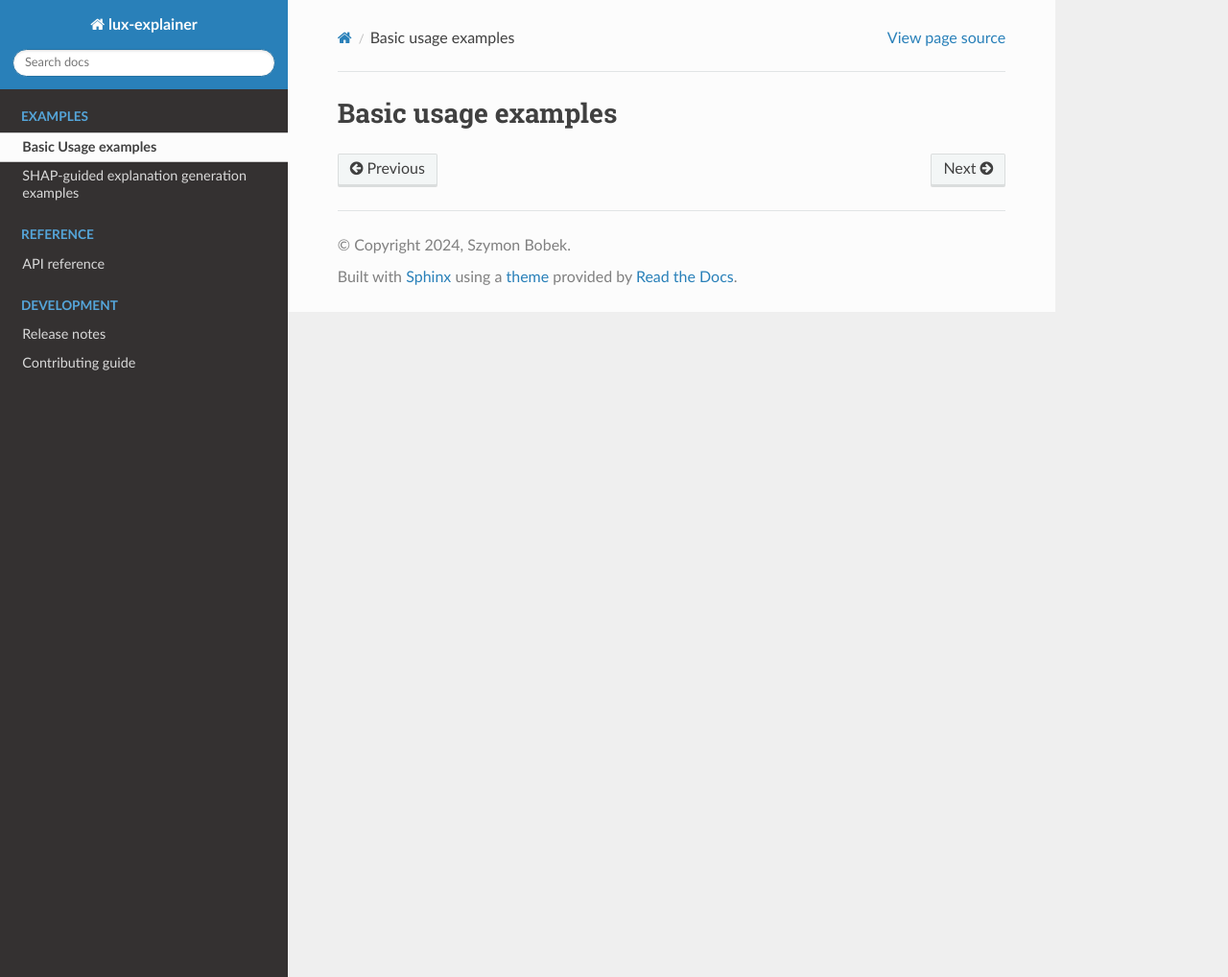
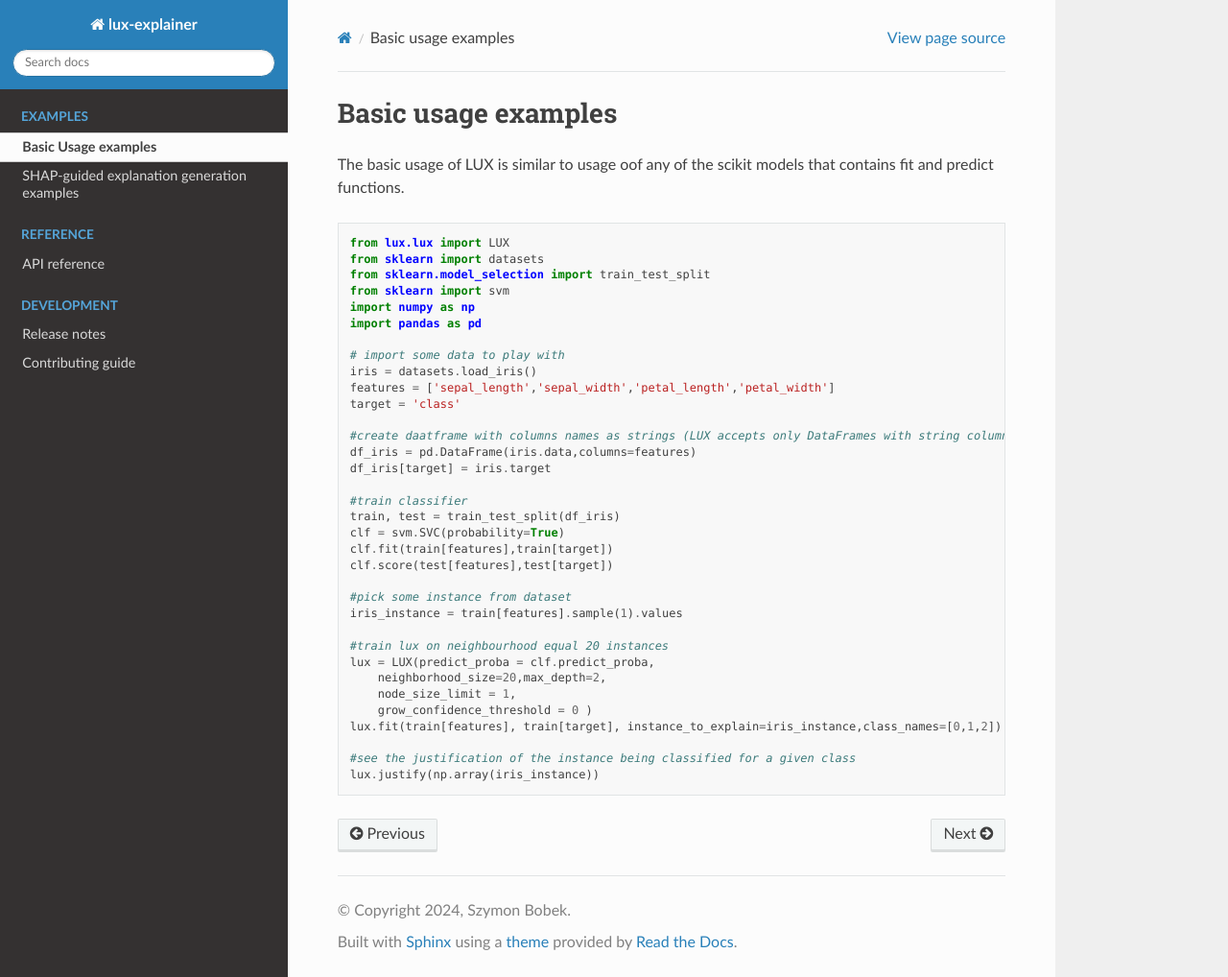
Before and after one commit to sbobek/lux, a Sphinx documentation site: the page built from docs/basic_examples.rst, in a window 1280 px wide and 1018 px high. Shown: the whole window at 96% size. Built offline with Sphinx 7.4.7 and the Read the Docs theme 2.0.0, drawn with Linux system fonts in a browser that asks for light colours.

Commit message:
documentation improved

```diff
--- a/docs/api.rst
+++ b/docs/api.rst
@@ -33,4 +33,3 @@ Metrics
 
     lux.metrics.stability
     lux.metrics.coverage
-    lux.metrics.fidelity
--- a/docs/basic_examples.rst
+++ b/docs/basic_examples.rst
@@ -1,2 +1,41 @@
 Basic usage examples
 =============
+
+The basic usage of LUX is similar to usage oof any of the scikit models that contains fit and predict functions.
+
+.. code-block:: python
+
+    from lux.lux import LUX
+    from sklearn import datasets
+    from sklearn.model_selection import train_test_split
+    from sklearn import svm
+    import numpy as np
+    import pandas as pd
+
+    # import some data to play with
+    iris = datasets.load_iris()
+    features = ['sepal_length','sepal_width','petal_length','petal_width']
+    target = 'class'
+
+    #create daatframe with columns names as strings (LUX accepts only DataFrames with string columns names)
+    df_iris = pd.DataFrame(iris.data,columns=features)
+    df_iris[target] = iris.target
+
+    #train classifier
+    train, test = train_test_split(df_iris)
+    clf = svm.SVC(probability=True)
+    clf.fit(train[features],train[target])
+    clf.score(test[features],test[target])
+
+    #pick some instance from dataset
+    iris_instance = train[features].sample(1).values
+
+    #train lux on neighbourhood equal 20 instances
+    lux = LUX(predict_proba = clf.predict_proba,
+        neighborhood_size=20,max_depth=2,
+        node_size_limit = 1,
+        grow_confidence_threshold = 0 )
+    lux.fit(train[features], train[target], instance_to_explain=iris_instance,class_names=[0,1,2])
+
+    #see the justification of the instance being classified for a given class
+    lux.justify(np.array(iris_instance))
--- a/docs/conf.py
+++ b/docs/conf.py
@@ -36,6 +36,8 @@ extensions = [
     'sphinx.ext.intersphinx',
 ]
 
+autoclass_content = 'both'
+autodoc_default_options = {"members": True, "inherited-members": True}
 intersphinx_disabled_domains = ['std']
 
 # Add any paths that contain templates here, relative to this directory.
--- a/docs/index.rst
+++ b/docs/index.rst
@@ -14,7 +14,7 @@ It provides local explanations in a form of human-readable (and executable) rule
 Install
 =======
 
-LUX can be installed from either `PyPI <https://pypi.org/project/lux-explainer>`_ or directly from source code `PyPI <https://github.com/sbobek/lux>`_
+LUX can be installed from either `PyPI <https://pypi.org/project/lux-explainer>`_ or directly from source code `GitHub <https://github.com/sbobek/lux>`_
 
 To install form PyPI::
 
```
Also changed, not shown: 4 other files.
